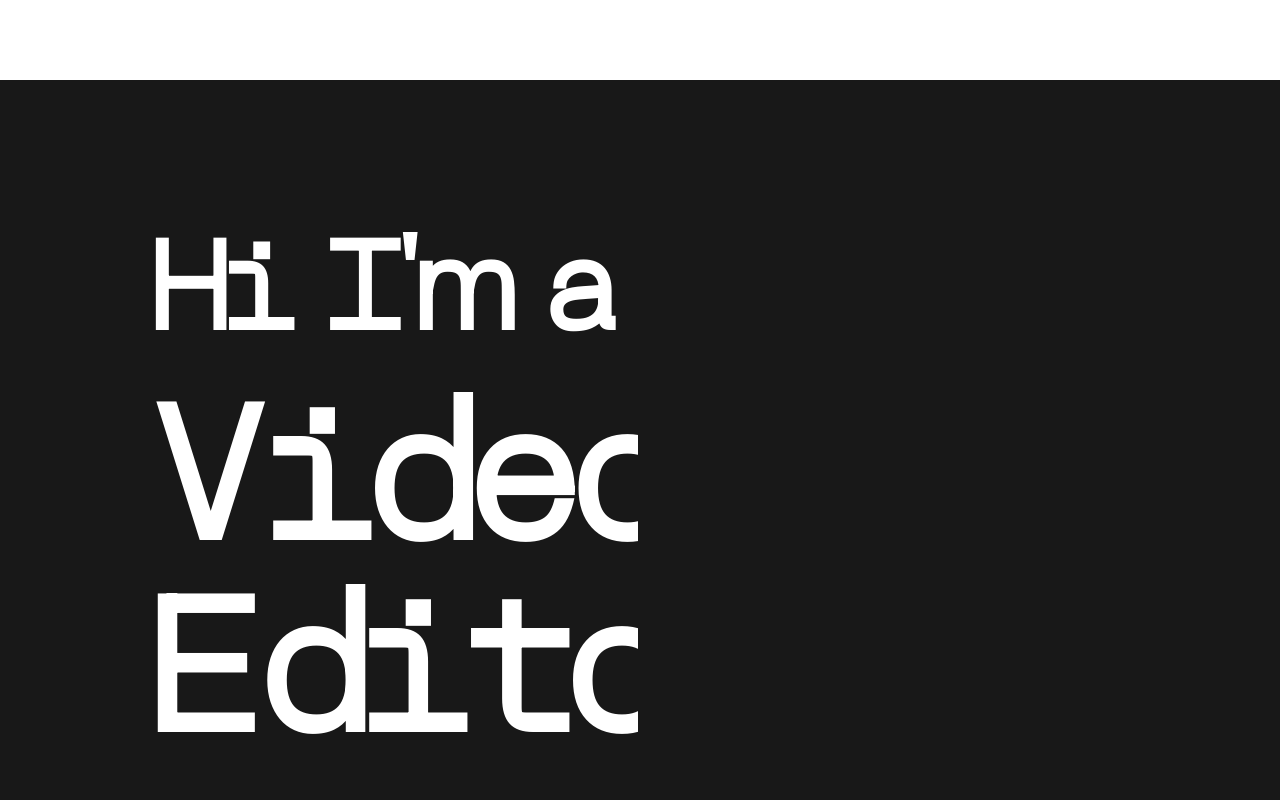
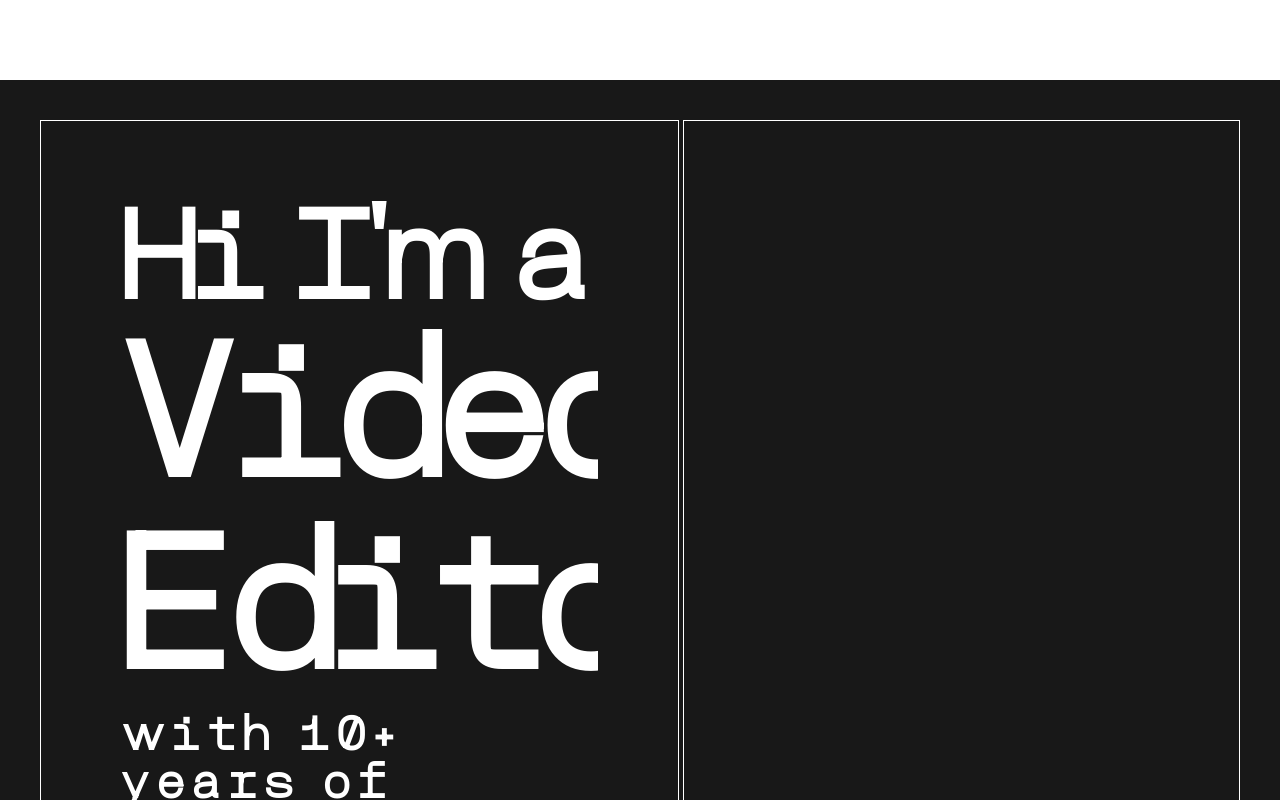
Before and after one commit to khatri-rohit/nitin-portfolio, a Next.js app: page / in a window 1280 px wide. Shown: the part 720-1520 px from the top of the page. Built offline with nearby package versions, Linux system fonts and the light colour scheme.

Commit message:
-- Half Side Completed -- change text delay in text reval

```diff
--- a/src/Components/About/About.tsx
+++ b/src/Components/About/About.tsx
@@ -97,10 +97,10 @@ const About = ({ container, lenisRef }: Props) => {
         <section className="font-heming">
             <motion.div style={{ scale }} className="sticky h-screen bg-[#181818] text-white">
                 <div className="flex justify-around p-10 gap-1 h-full">
-                    <div className="flex-1 flex flex-col p-8 sm:p-16 lg:p-28">
-                        <div className="leading-none">
+                    <div className="flex-1 flex flex-col border">
+                        <div className="leading-none w-full p-8 sm:p-16 lg:p-20">
                             <TextReveal>
-                                <p className="text-4xl sm:text-6xl lg:text-9xl leading-none mb-4 sm:mb-6 lg:mb-8">
+                                <p className="text-4xl sm:text-6xl lg:text-9xl leading-none">
                                     Hi I'm a
                                 </p>
                             </TextReveal>
@@ -129,9 +129,16 @@ const About = ({ container, lenisRef }: Props) => {
                                     }
                                 </div>
                             </div>
+                            <div className="w-full ">
+                                <TextReveal>
+                                    <p className="w-full text-5xl tracking-[0.6rem]">
+                                        with 10+ years of experience delivering impactful visuals, animations, and videos across fintech, Web3, gaming, and global branding campaigns. I bring concepts to life using After Effects, Blender, and Adobe Suite—turning brand goals into scroll-stopping content. Open to remote, freelance, and full-time global opportunities.
+                                    </p>
+                                </TextReveal>
+                            </div>
                         </div>
                     </div>
-                    <div className="flex-1">
+                    <div className="flex-1 border">
                         {/* Right side content can go here */}
                     </div>
                 </div>
--- a/src/utils/TextReveal.tsx
+++ b/src/utils/TextReveal.tsx
@@ -16,7 +16,7 @@ interface Props {
     delay?: number;
 }
 
-const TextReveal = ({ children, animationOnScroll = true, delay = 0.5 }: Props) => {
+const TextReveal = ({ children, animationOnScroll = true, delay = 0 }: Props) => {
     const containerRef = useRef<HTMLDivElement>(null);
     const elementRef = useRef<HTMLElement[]>([]);
     const splitRef = useRef<SplitText[]>([]);
```
